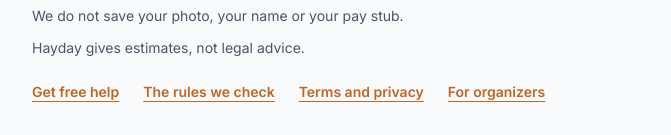
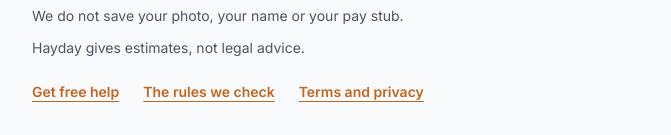
Before and after one commit to Niki07/Hayday, a Next.js app: page / in a window 1280 px wide. Shown: the part 1073-1208 px from the top of the page, without its empty margins (304-975 px from the left). Built offline with nearby package versions, Linux system fonts and the light colour scheme.

Commit message:
Remove organizer link from the footer; header covers it

```diff
--- a/src/components/SiteFooter.tsx
+++ b/src/components/SiteFooter.tsx
@@ -30,12 +30,6 @@ export default function SiteFooter() {
           >
             {t("footer.terms")}
           </Link>
-          <Link
-            href="/organizer"
-            className="inline-flex min-h-11 items-center font-semibold text-accent underline underline-offset-4"
-          >
-            {t("footer.organizers")}
-          </Link>
         </div>
       </PageContainer>
     </footer>
```
